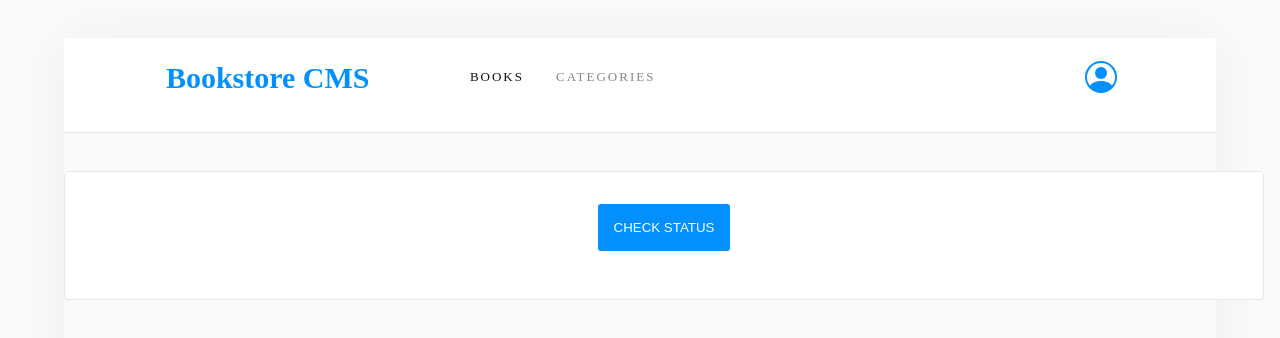
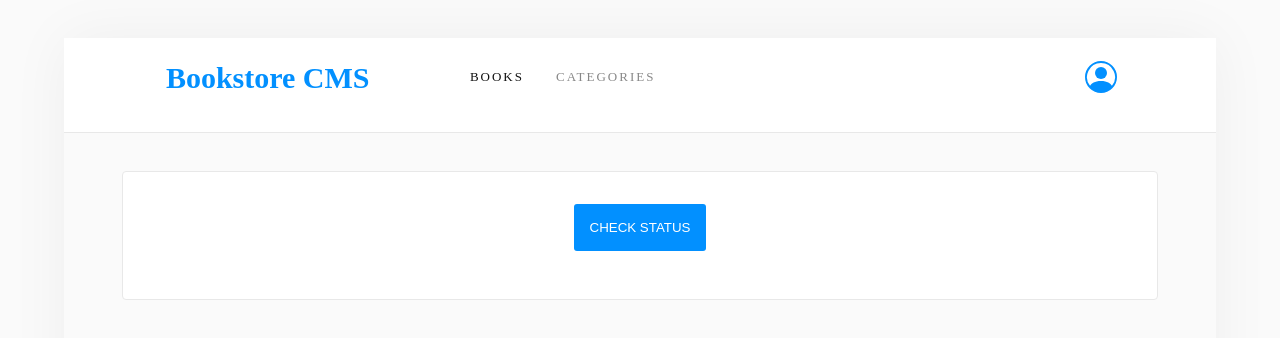
Before and after one commit to bienvenuushindi/book-store, a React (Create React App) app: page /categories in a window 1280 px wide. Shown: the top 338 px of the page. Built offline with nearby package versions, Linux system fonts and the light colour scheme; no server answers; a web font is replaced by a local one.

Commit message:
switch width values to percentage

```diff
--- a/src/components/book-form.js
+++ b/src/components/book-form.js
@@ -39,7 +39,7 @@ const BookForm = () => {
   });
   const { title, author } = formData;
   return (
-    <div style={{ width: '75rem', margin: 'auto' }}>
+    <div style={{ width: '90%', margin: 'auto' }}>
       <h2 className="form-title">ADD NEW BOOK</h2>
       <form id="book-form" onSubmit={addBook} style={{ display: 'grid', gridTemplateColumns: '2fr 2fr 1fr', gap: '1rem' }}>
         <input type="text" name="title" value={title} onChange={updateForm} className="input-control" placeholder="Book Title" />
--- a/src/pages/books.js
+++ b/src/pages/books.js
@@ -10,7 +10,7 @@ const Books = () => (
       style={{
         height: '0.14rem',
         border: 'solid 1px #e8e8e8',
-        width: '75rem',
+        width: '90%',
         margin: '3rem auto',
       }}
     />
--- a/src/styles/book-item.css
+++ b/src/styles/book-item.css
@@ -1,5 +1,5 @@
 .item-panel {
-  width: 75rem;
+  width: 90%;
   height: min-content;
   margin: 2.313rem auto;
   padding: 2rem 1.688rem;
```
